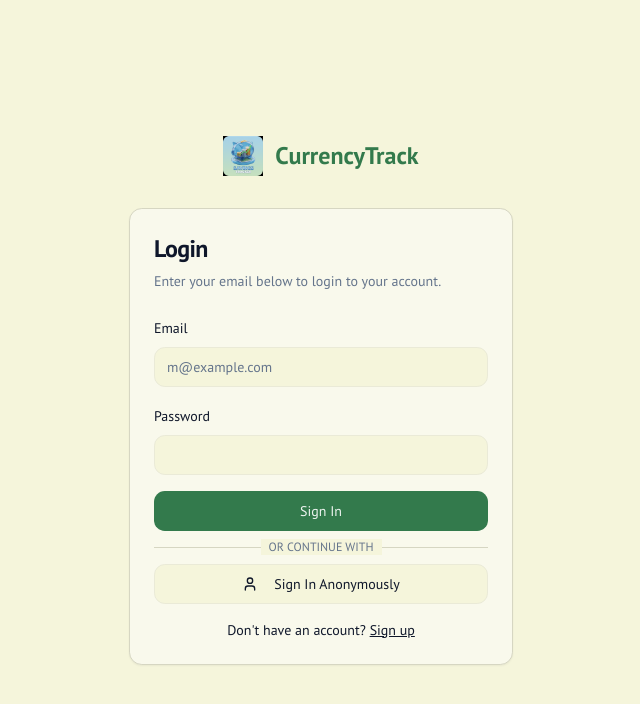
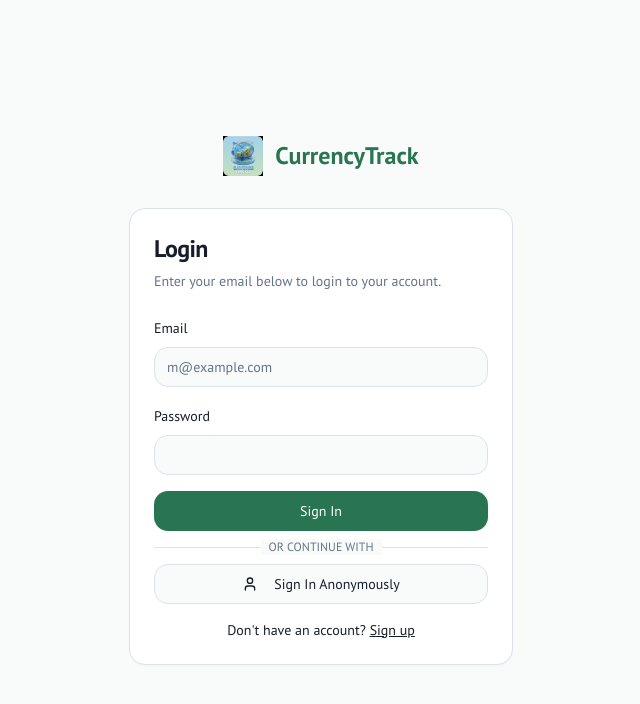
Before and after one commit to Francis589-png/SAVINGS, a Next.js app in the folder SAVINGS-main/: page /login in a window 1280 px wide. Shown: the top 704 px of the page, without its empty margins (319-959 px from the left). Built offline with nearby package versions, Linux system fonts and the light colour scheme; no server answers.

Commit message:
Refresh global finance dashboard design system

```diff
--- a/SAVINGS-main/src/app/globals.css
+++ b/SAVINGS-main/src/app/globals.css
@@ -4,95 +4,116 @@
 
 @layer base {
   :root {
-    --background: 60 56% 91%; /* Light Beige */
-    --foreground: 222.2 47.4% 11.2%; /* Dark Blue/Black */
-    --card: 60 50% 95%; /* Slightly lighter beige for cards */
-    --card-foreground: 222.2 47.4% 11.2%;
-    --popover: 60 50% 95%;
-    --popover-foreground: 222.2 47.4% 11.2%;
-    --primary: 141 41% 34%; /* Forest Green */
-    --primary-foreground: 141 25% 95%;
-    --secondary: 60 30% 85%;
-    --secondary-foreground: 141 41% 20%;
-    --muted: 60 30% 85%;
-    --muted-foreground: 215.4 16.3% 46.9%;
-    --accent: 43 91% 38%; /* Muted Gold */
-    --accent-foreground: 43 25% 95%;
-    --destructive: 0 84.2% 60.2%;
-    --destructive-foreground: 0 0% 98%;
-    --border: 60 20% 80%;
-    --input: 60 30% 88%;
-    --ring: 141 41% 34%;
-    --radius: 0.8rem;
-    --chart-1: 141 41% 34%;
-    --chart-2: 43 91% 38%;
-    --chart-3: 197 37% 24%;
-    --chart-4: 43 74% 66%;
-    --chart-5: 27 87% 67%;
-    --chart-6: 217 89% 61%;
-    --chart-7: 341 93% 65%;
-    --chart-8: 16 93% 65%;
-    --chart-9: 280 89% 61%;
-    --chart-10: 160 89% 61%;
-    --chart-11: 320 89% 61%;
-    --chart-12: 200 89% 61%;
-
-    --sidebar-background: 60 50% 95%;
-    --sidebar-foreground: 222.2 47.4% 11.2%;
-    --sidebar-border: 60 20% 80%;
-    --sidebar-accent: 141 41% 34%;
-    --sidebar-accent-foreground: 141 25% 95%;
-    --sidebar-ring: 141 41% 34%;
+    --background: 150 25% 98%;
+    --foreground: 222 30% 13%;
+    --card: 0 0% 100%;
+    --card-foreground: 222 30% 13%;
+    --popover: 0 0% 100%;
+    --popover-foreground: 222 30% 13%;
+    --primary: 152 48% 31%;
+    --primary-foreground: 0 0% 100%;
+    --secondary: 150 20% 94%;
+    --secondary-foreground: 152 42% 24%;
+    --muted: 150 18% 94%;
+    --muted-foreground: 215 14% 46%;
+    --accent: 43 91% 44%;
+    --accent-foreground: 36 30% 12%;
+    --destructive: 0 72% 51%;
+    --destructive-foreground: 0 0% 100%;
+    --border: 214 20% 89%;
+    --input: 214 20% 89%;
+    --ring: 152 48% 31%;
+    --radius: 1rem;
+    --chart-1: 152 48% 31%;
+    --chart-2: 43 91% 44%;
+    --chart-3: 199 62% 48%;
+    --chart-4: 276 55% 57%;
+    --chart-5: 12 76% 59%;
+    --chart-6: 171 48% 42%;
+    --chart-7: 326 62% 58%;
+    --chart-8: 29 82% 57%;
+    --chart-9: 217 78% 58%;
+    --chart-10: 96 48% 46%;
+    --chart-11: 190 62% 48%;
+    --chart-12: 250 62% 60%;
+    --sidebar-background: 0 0% 100%;
+    --sidebar-foreground: 222 30% 13%;
+    --sidebar-border: 214 20% 89%;
+    --sidebar-accent: 152 48% 31%;
+    --sidebar-accent-foreground: 0 0% 100%;
+    --sidebar-ring: 152 48% 31%;
   }
 
   .dark {
-    --background: 224 71% 4%;
-    --foreground: 60 56% 91%;
-    --card: 220 20% 12%;
-    --card-foreground: 60 56% 91%;
-    --popover: 224 71% 4%;
-    --popover-foreground: 60 56% 91%;
-    --primary: 141 41% 44%;
-    --primary-foreground: 141 25% 95%;
-    --secondary: 215 28% 17%;
-    --secondary-foreground: 0 0% 98%;
-    --muted: 215 28% 17%;
-    --muted-foreground: 215 20% 65%;
-    --accent: 43 91% 48%;
-    --accent-foreground: 43 25% 95%;
-    --destructive: 0 62.8% 30.6%;
-    --destructive-foreground: 0 0% 98%;
-    --border: 215 28% 17%;
-    --input: 215 28% 17%;
-    --ring: 141 41% 44%;
-    --chart-1: 141 41% 44%;
-    --chart-2: 43 91% 48%;
-    --chart-3: 30 80% 55%;
-    --chart-4: 280 65% 60%;
-    --chart-5: 340 75% 55%;
-    --chart-6: 217 89% 71%;
-    --chart-7: 341 93% 75%;
-    --chart-8: 16 93% 75%;
-    --chart-9: 280 89% 71%;
-    --chart-10: 160 89% 71%;
-    --chart-11: 320 89% 71%;
-    --chart-12: 200 89% 71%;
-
-    --sidebar-background: 220 20% 12%;
-    --sidebar-foreground: 60 56% 91%;
-    --sidebar-border: 215 28% 17%;
-    --sidebar-accent: 141 41% 44%;
-    --sidebar-accent-foreground: 141 25% 95%;
-    --sidebar-ring: 141 41% 44%;
+    --background: 222 28% 7%;
+    --foreground: 150 20% 96%;
+    --card: 222 23% 11%;
+    --card-foreground: 150 20% 96%;
+    --popover: 222 23% 11%;
+    --popover-foreground: 150 20% 96%;
+    --primary: 152 52% 45%;
+    --primary-foreground: 222 28% 7%;
+    --secondary: 222 20% 16%;
+    --secondary-foreground: 150 20% 96%;
+    --muted: 222 20% 16%;
+    --muted-foreground: 215 14% 66%;
+    --accent: 43 91% 53%;
+    --accent-foreground: 36 30% 10%;
+    --destructive: 0 62% 42%;
+    --destructive-foreground: 0 0% 100%;
+    --border: 222 18% 20%;
+    --input: 222 18% 20%;
+    --ring: 152 52% 45%;
+    --chart-1: 152 52% 45%;
+    --chart-2: 43 91% 53%;
+    --chart-3: 199 62% 58%;
+    --chart-4: 276 60% 66%;
+    --chart-5: 12 76% 66%;
+    --chart-6: 171 48% 54%;
+    --chart-7: 326 62% 68%;
+    --chart-8: 29 82% 65%;
+    --chart-9: 217 78% 68%;
+    --chart-10: 96 48% 56%;
+    --chart-11: 190 62% 58%;
+    --chart-12: 250 62% 70%;
+    --sidebar-background: 222 23% 9%;
+    --sidebar-foreground: 150 20% 96%;
+    --sidebar-border: 222 18% 20%;
+    --sidebar-accent: 152 52% 45%;
+    --sidebar-accent-foreground: 222 28% 7%;
+    --sidebar-ring: 152 52% 45%;
   }
 }
 
 @layer base {
-  * {
-    @apply border-border;
-  }
+  * { @apply border-border; }
+  html { scroll-behavior: smooth; }
   body {
     @apply bg-background text-foreground;
     font-feature-settings: "rlig" 1, "calt" 1;
+    text-rendering: optimizeLegibility;
+  }
+  ::selection { @apply bg-primary/20 text-foreground; }
+}
+
+@layer utilities {
+  .animate-fade-in-up { animation: fade-in-up .45s ease-out both; }
+  @keyframes fade-in-up {
+    from { opacity: 0; transform: translateY(8px); }
+    to { opacity: 1; transform: translateY(0); }
   }
 }
+
+/* Give existing shadcn cards a consistent modern surface without changing their components. */
+@layer components {
+  .rounded-lg.border.bg-card,
+  .rounded-xl.border.bg-card,
+  .rounded-2xl.border.bg-card {
+    @apply shadow-sm shadow-black/[0.03] transition-shadow duration-200;
+  }
+  .rounded-lg.border.bg-card:hover,
+  .rounded-xl.border.bg-card:hover,
+  .rounded-2xl.border.bg-card:hover {
+    @apply shadow-md shadow-black/[0.05];
+  }
+}
```
